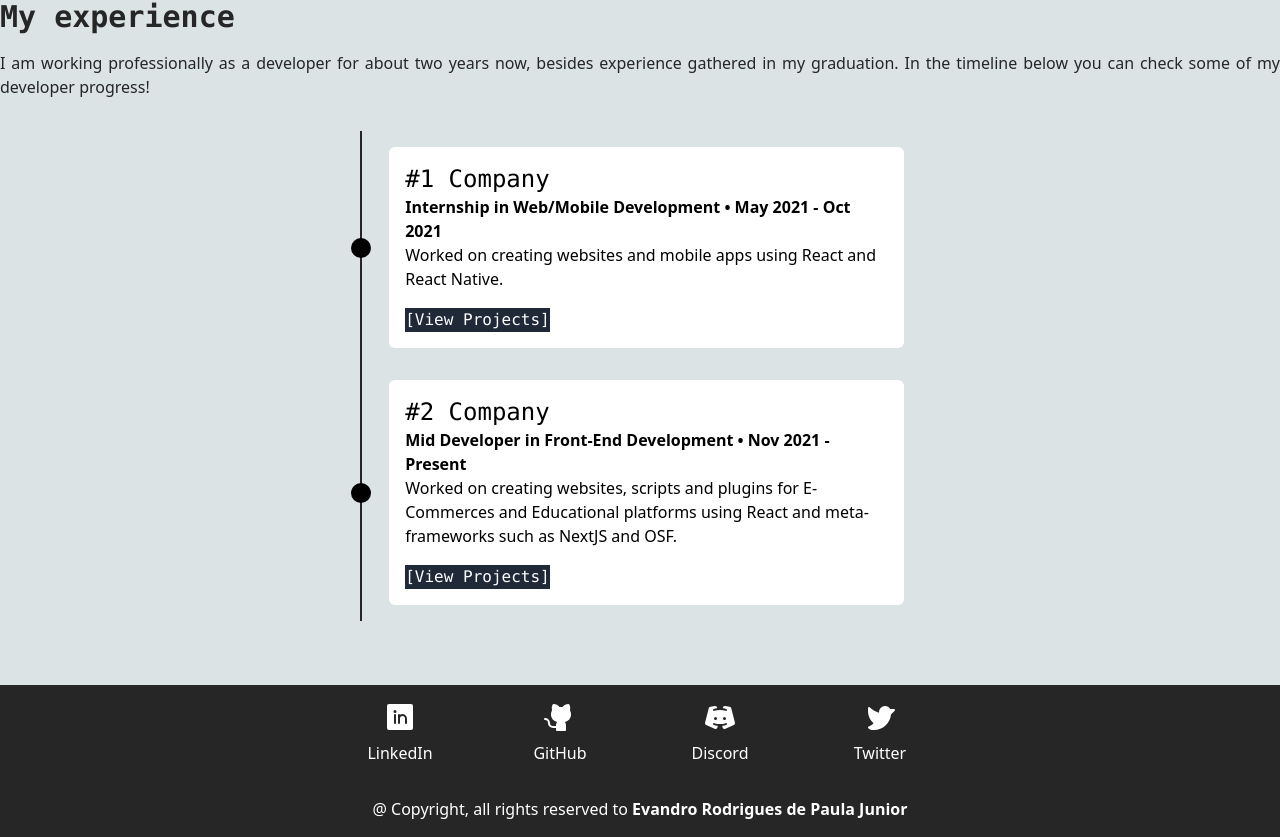
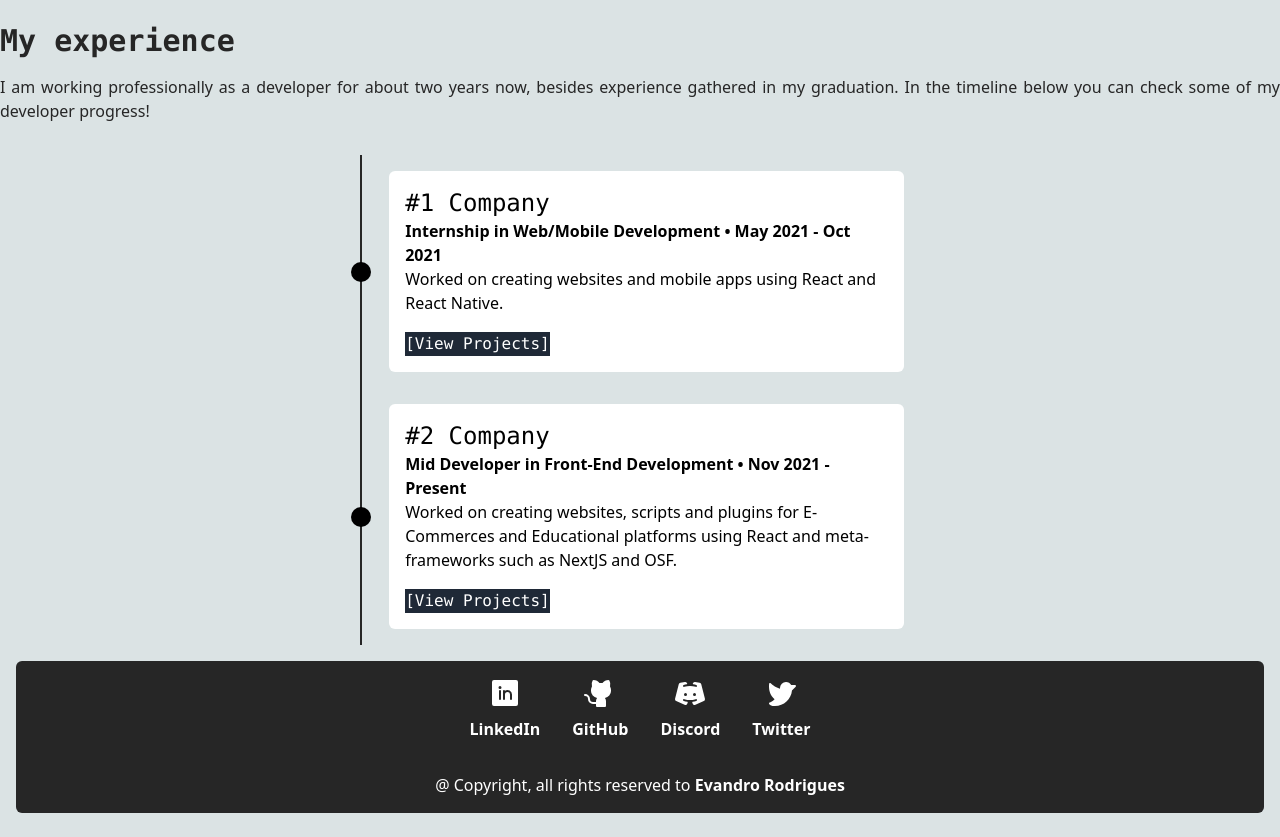
Before and after one commit to reandov/website-evandro, a Next.js app: page / in a window 1280 px wide. Shown: the part 1797-2634 px from the top of the page. Built offline with nearby package versions, Linux system fonts and the light colour scheme.

Commit message:
🎨 adding more customization, changes to navbar and footer

```diff
--- a/src/components/About/components/ProfilePicture/index.tsx
+++ b/src/components/About/components/ProfilePicture/index.tsx
@@ -7,7 +7,7 @@ interface ProfilePictureProps {
 
 export function ProfilePicture({ src, alt }: ProfilePictureProps) {
   return (
-    <div className="w-80 lg:w-96">
+    <div className="w-80 animate-appear lg:w-96">
       <Image
         src={src}
         className="animate-smoothBounce rounded-3xl drop-shadow-md"
--- a/src/components/About/index.tsx
+++ b/src/components/About/index.tsx
@@ -4,7 +4,7 @@ export function About() {
   return (
     <section
       id="about"
-      className="m-auto mt-24 self-center rounded-md bg-neutral-800 p-4 text-white drop-shadow-md lg:w-3/4"
+      className="lg:w-3/4 m-auto mt-24 animate-appear scroll-mt-24 self-center rounded-md bg-neutral-800 p-4 text-white drop-shadow-md"
     >
       <header>
         <h1 className="font-mono text-3xl font-bold">About me</h1>
--- a/src/components/Contacts/index.tsx
+++ b/src/components/Contacts/index.tsx
@@ -1,48 +1,55 @@
-'use client'
-
+import { contacts } from '@/data'
 import {
+  LinkedinLogo,
+  GithubLogo,
   DiscordLogo,
-  GithubLogo,
-  LinkedinLogo,
   TwitterLogo,
 } from '@phosphor-icons/react'
 import Link from 'next/link'
 
 export function Contacts() {
   return (
-    <ul className="grid w-full grid-cols-2 gap-4 lg:w-1/2 lg:grid-cols-4">
+    <ul className="flex gap-8">
+      <li className="transition hover:text-teal-700">
         <Link
-        href="https://google.com"
+          href={contacts.linkedin}
           rel="noopener noreferrer"
           target="_blank"
-        className="flex cursor-pointer flex-col items-center gap-2"
+          className="flex cursor-pointer flex-col items-center gap-2 font-semibold"
         >
           <LinkedinLogo size={32} weight="fill" /> LinkedIn
         </Link>
+      </li>
+      <li className="transition hover:text-teal-700">
         <Link
-        href="https://google.com"
+          href={contacts.github}
           rel="noopener noreferrer"
           target="_blank"
-        className="flex cursor-pointer flex-col items-center gap-2"
+          className="flex cursor-pointer flex-col items-center gap-2 font-semibold"
         >
           <GithubLogo size={32} weight="fill" /> GitHub
         </Link>
+      </li>
+      <li className="transition hover:text-teal-700">
         <Link
-        href="https://google.com"
+          href={contacts.discord}
           rel="noopener noreferrer"
           target="_blank"
-        className="flex cursor-pointer flex-col items-center gap-2"
+          className="flex cursor-pointer flex-col items-center gap-2 font-semibold"
         >
           <DiscordLogo size={32} weight="fill" /> Discord
         </Link>
+      </li>
+      <li className="transition hover:text-teal-700">
         <Link
-        href="https://google.com"
+          href={contacts.twitter}
           rel="noopener noreferrer"
           target="_blank"
-        className="flex cursor-pointer flex-col items-center gap-2"
+          className="flex cursor-pointer flex-col items-center gap-2 font-semibold"
         >
           <TwitterLogo size={32} weight="fill" /> Twitter
         </Link>
+      </li>
     </ul>
   )
 }
--- a/src/components/Footer/index.tsx
+++ b/src/components/Footer/index.tsx
@@ -1,12 +1,14 @@
+'use client'
+
+import { about } from '@/data'
 import { Contacts } from '../Contacts'
 
 export function Footer() {
   return (
-    <footer className="mt-16 flex flex-col items-center gap-8 bg-neutral-800 p-4 text-white">
+    <footer className="m-4 flex flex-col items-center gap-8 rounded-md bg-neutral-800 p-4 text-white">
       <Contacts />
       <span>
-        @ Copyright, all rights reserved to{' '}
-        <strong>Evandro Rodrigues de Paula Junior</strong>
+        @ Copyright, all rights reserved to <strong>{about.authorName}</strong>
       </span>
     </footer>
   )
--- a/src/components/Modal/index.tsx
+++ b/src/components/Modal/index.tsx
@@ -44,7 +44,7 @@ export function Modal({ isOpen, onClose, children }: ModalProps) {
         </div>
         <div
           ref={modalRef}
-          className="transform overflow-hidden rounded-lg bg-white p-8 shadow-xl transition-all sm:w-full sm:max-w-lg"
+          className="lg:w-2/4 w-full transform overflow-hidden rounded-lg bg-white p-8 shadow-xl transition-all"
         >
           {children}
         </div>
--- a/src/components/NavigationBar/index.tsx
+++ b/src/components/NavigationBar/index.tsx
@@ -7,7 +7,7 @@ export function NavigationBar() {
   }
 
   return (
-    <nav className="m-auto my-4 w-fit rounded-md bg-neutral-800 px-6 py-2 text-white">
+    <nav className="fixed left-[calc(50vw-362px/2)] top-2 z-50 m-auto w-fit animate-appear rounded-md bg-neutral-800 px-6 py-2 text-white lg:top-5">
       <ul className="flex flex-row justify-center gap-6">
         <li
           className="cursor-pointer p-2 font-mono underline-offset-4 hover:underline"
--- a/src/components/Resume/index.tsx
+++ b/src/components/Resume/index.tsx
@@ -6,6 +6,7 @@ import { Modal } from '../Modal'
 import { about } from '@/data'
 import { PaperPlaneTilt } from '@phosphor-icons/react'
 import { ContactForm } from '../ContactForm'
+import { Contacts } from '../Contacts'
 
 export function Resume() {
   const [isOpen, setIsOpen] = useState(false)
@@ -19,15 +20,13 @@ export function Resume() {
   }
 
   return (
-    <section className="mt-16 flex flex-col lg:mt-32 lg:flex-row lg:items-center lg:justify-evenly">
+    <section className="mt-24 flex animate-appear flex-col lg:mt-32 lg:flex-row lg:items-center lg:justify-evenly">
       <header className="drop-shadow-md">
-        <h1 className="animate-appear font-mono text-3xl font-bold lg:text-5xl">
-          Hi! I am
+        <h1 className="font-mono text-3xl font-bold lg:text-5xl">Hi! I am</h1>
+        <h1 className="mb-4 font-mono text-3xl font-bold lg:text-5xl">
+          {about.authorName}
         </h1>
-        <h1 className="mb-4 animate-appear font-mono text-3xl font-bold lg:text-5xl">
-          Evandro Rodrigues
-        </h1>
-        <h1 className=" text-md mb-4 animate-appear font-mono font-bold delay-200 md:text-2xl">
+        <h1 className=" text-md mb-4 font-mono font-bold delay-200 md:text-2xl">
           {about.roles}
         </h1>
       </header>
@@ -44,6 +43,8 @@ export function Resume() {
           Message me
           <PaperPlaneTilt />
         </button>
+
+        <Contacts />
       </div>
 
       <Modal isOpen={isOpen} onClose={closeModal}>
--- a/src/components/Skills/index.tsx
+++ b/src/components/Skills/index.tsx
@@ -6,7 +6,7 @@ import { Techs } from './components/Techs'
 
 export function Skills() {
   return (
-    <section id="skills" className="mt-24">
+    <section id="skills" className="mt-24 scroll-mt-24">
       <header className="mb-8">
         <h1 className="font-mono text-3xl font-bold">My skills</h1>
         <p className="mt-4 text-justify">{skills.text}</p>
--- a/src/components/Timeline/index.tsx
+++ b/src/components/Timeline/index.tsx
@@ -60,12 +60,12 @@ export function Timeline() {
   }
 
   return (
-    <section id="experiences" className="mt-24">
+    <section id="experiences" className="mt-24 scroll-mt-24">
       <header className="mb-8">
         <h1 className="font-mono text-3xl font-bold">My experience</h1>
         <p className="mt-4 text-justify">{experiences.text}</p>
       </header>
-      <div className="mt-4 flex flex-col border-l-2 border-neutral-800 lg:m-auto lg:max-w-[calc(100vw-90vh)]">
+      <div className="lg:max-w-[calc(100vw-90vh)] mt-4 flex flex-col border-l-2 border-neutral-800 lg:m-auto">
         {renderExperiences(experiences.companies)}
       </div>
     </section>
--- a/src/data/index.ts
+++ b/src/data/index.ts
@@ -1,6 +1,5 @@
-export const authorName = 'Evandro'
-
 export const about = {
+  authorName: 'Evandro Rodrigues',
   roles: 'Web Developer | Computer Scientist',
   text: [
     'Hi, my name is Evandro Rodrigues, nice to met you! I am a front-end developer from Brazil. I am also graduating myself in Computer Science by the Federal University of Ceará. I LOVE working with technology in general, so much that front-end is not enough to fulfil my spectations, therefore, I have experience with a lot of development areas such as front-end, back-end, machine learning, data science, game development and others.',
@@ -195,3 +194,10 @@ export const experiences = {
     },
   ],
 }
+
+export const contacts = {
+  linkedin: 'https://www.linkedin.com/in/evnrodr/',
+  github: 'https://github.com/evnrodr',
+  discord: 'https://discordapp.com/users/182915232451002369/',
+  twitter: 'https://twitter.com/evandro_rd',
+}
```
Lines whose indentation alone changed are shown as unchanged.
